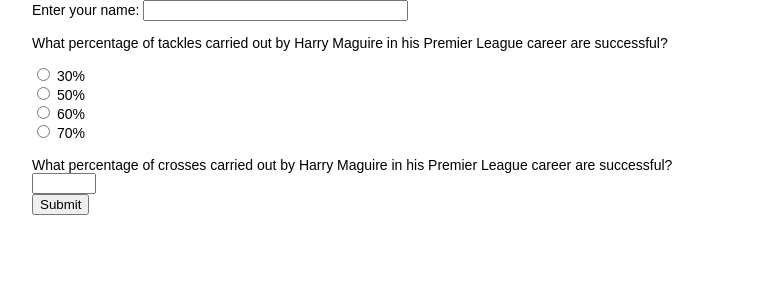
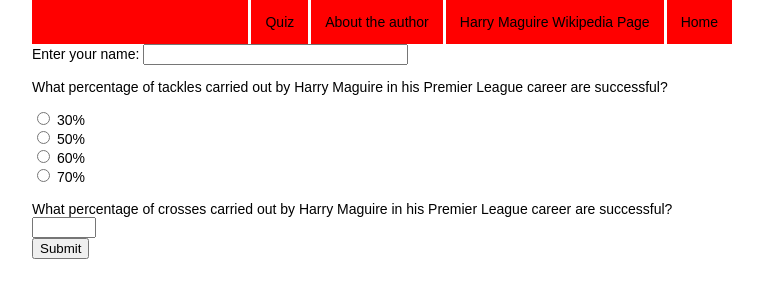
Before and after one commit to LouDawg1998/Harry-Maguire, a plain HTML site: page Harry Maguire Quiz.html in a window 1280 px wide. Shown: the whole page, without its empty margins (258-1021 px from the left). Drawn offline with Linux system fonts and the light colour scheme.

Commit message:
Update Harry Maguire Quiz.html

```diff
--- a/Harry Maguire Quiz.html
+++ b/Harry Maguire Quiz.html
@@ -6,6 +6,12 @@
 
 </head>
 <body>
+  <ul id="menu">
+  <li class="menu-item"><a href="index.html">Home</a></li>
+      <li class="menu-item"><a href="https://en.wikipedia.org/wiki/Harry_Maguire">Harry Maguire Wikipedia Page</a></li>
+      <li class="menu-item"><a href="Louis Doyle.html">About the author</a></li>
+      <li class="menu-item"><a href="Harry Maguire Quiz.html">Quiz</a></li>
+    </ul>
 <form name="Quiz">
 <label for="name">Enter your name: </label><input type="text" name="name" size="30">
 <p>What percentage of tackles carried out by Harry Maguire in his Premier League career are successful?</p>
```
